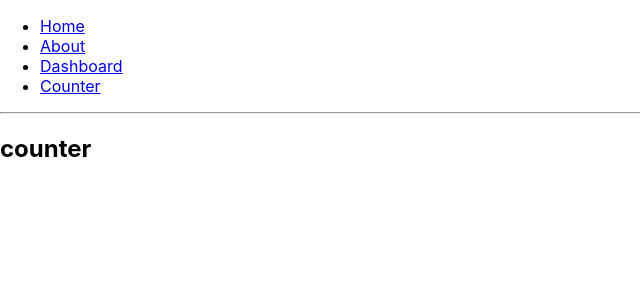
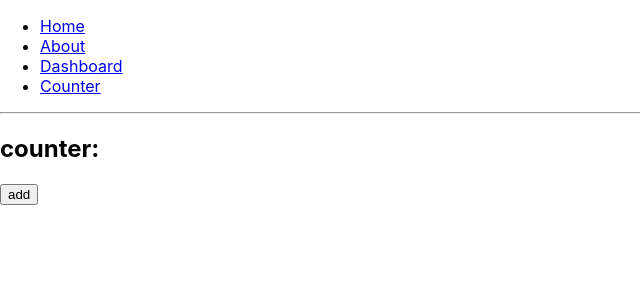
Before and after one commit to yeejlan/learning_stuff, a React (Create React App) app in the folder saga-app/: page /saga-app/counter in a window 1280 px wide. Shown: the top 300 px of the page, without its empty margins (0-640 px from the left). Built offline with nearby package versions, Linux system fonts and the light colour scheme.

Commit message:
add router

```diff
--- a/saga-app/package.json
+++ b/saga-app/package.json
@@ -14,6 +14,7 @@
     "axios": "^0.22.0",
     "react": "^17.0.2",
     "react-dom": "^17.0.2",
+    "react-redux": "^7.2.5",
     "react-router-dom": "^5.3.0",
     "react-scripts": "4.0.3",
     "redux-saga": "^1.1.3",
--- a/saga-app/src/App.tsx
+++ b/saga-app/src/App.tsx
@@ -5,36 +5,22 @@ import {
   Route,
   Link
 } from "react-router-dom";
+import { connect } from 'react-redux'
 
-import {Home, About, Dashboard, Counter} from 'page';
+import routers from 'router';
 
-console.log(process.env.REACT_APP_BASE_URL)
-// This site has 3 pages, all of which are rendered
-// dynamically in the browser (not server rendered).
-//
-// Although the page does not ever refresh, notice how
-// React Router keeps the URL up to date as you navigate
-// through the site. This preserves the browser history,
-// making sure things like the back button and bookmarks
-// work properly.
-
-export default function BasicExample() {
+function App() {
   return (
     <Router basename={process.env.REACT_APP_BASE_URL}>
       <div>
         <ul>
-          <li>
-            <Link to="/">Home</Link>
-          </li>
-          <li>
-            <Link to="/about">About</Link>
-          </li>
-          <li>
-            <Link to="/dashboard">Dashboard</Link>
-          </li>
-          <li>
-            <Link to="/counter">Counter</Link>
-          </li>
+          {routers.map((one, index) => {
+            return (<React.Fragment key={index}>
+              <li>
+                <Link to={one.path}>{one.name}</Link>
+              </li>
+            </React.Fragment>)
+          })}
         </ul>
 
         <hr />
@@ -47,20 +33,13 @@ export default function BasicExample() {
           of them to render at a time
         */}
         <Switch>
-          <Route exact path="/">
-            <Home />
-          </Route>
-          <Route path="/about">
-            <About />
-          </Route>
-          <Route path="/dashboard">
-            <Dashboard />
-          </Route>
-          <Route path="/counter">
-            <Counter />
-          </Route>
+        {routers.map((one, index) => {
+          return (<Route key={index} {...one} />)
+        })}
         </Switch>
       </div>
     </Router>
   );
 }
+
+export default connect()(App)
--- a/saga-app/src/index.tsx
+++ b/saga-app/src/index.tsx
@@ -5,6 +5,7 @@ import App from './App';
 import reportWebVitals from './reportWebVitals';
 import { createStore, applyMiddleware } from 'redux'
 import createSagaMiddleware from 'redux-saga'
+import {Provider} from 'react-redux'
 import myReducer from 'reducer'
 import mySaga from 'saga'
 
@@ -16,11 +17,10 @@ const store = createStore(
 sagaMiddleware.run(mySaga)
 
 ReactDOM.render(
-  <React.StrictMode>
-    <App />
-  </React.StrictMode>,
-  document.getElementById('root')
-);
+    <Provider store={store}>
+        <App/>
+    </Provider>
+, document.getElementById('root'));
 
 // If you want to start measuring performance in your app, pass a function
 // to log results (for example: reportWebVitals(console.log))
--- a/saga-app/src/page/counter.tsx
+++ b/saga-app/src/page/counter.tsx
@@ -1,8 +1,18 @@
+import {Provider} from 'react-redux'
+import { useSelector, useDispatch } from 'react-redux'
 
-export default function Counter() {
+export default function Counter(props){
+
+  const dispatch = useDispatch()
+
+  function counter_add(e) {
+      dispatch({type:'counter_increment'})
+  }
+
   return (
-    <div>
-      <h2>counter</h2>
-    </div>
+      <div>
+        <h2>counter: {props.store}</h2>
+        <button onClick={counter_add}>add</button>
+      </div>
   );
 }
--- /dev/null
+++ b/saga-app/src/router/index.js
@@ -0,0 +1,10 @@
+import {Home, About, Dashboard, Counter} from 'page';
+
+const routers = [
+  { path: "/", name: "Home", component: Home, exact: true, permission: {'a':1}},
+  { path: "/home", name: "About", component: About },
+  { path: "/dashboard", name: "Dashboard", component: Dashboard },
+  { path: "/counter", name: "Counter", component: Counter },
+]
+
+export default routers;
```
Also changed, not shown: saga-app/src/reducer/counter.js (renamed from saga-app/src/reducer/counter.ts), 1 other file (tests, documents, lock files or other folders).
